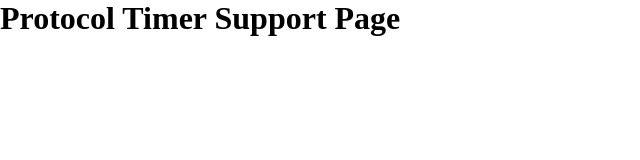
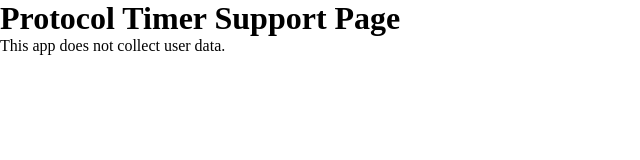
Before and after one commit to o2crab/ProtocolTimerSite, a plain HTML site: page index.html in a window 1280 px wide. Shown: the whole page, without its empty margins (0-640 px from the left). Drawn offline with Linux system fonts and the light colour scheme; some packages are replaced by stand-ins of ours.

Commit message:
Update index.html

```diff
--- a/index.html
+++ b/index.html
@@ -11,6 +11,7 @@
 
 <body>
   <h1>Protocol Timer Support Page</h1>
+  <p>This app does not collect user data.</p>
 </body>
 
 </html>
```
